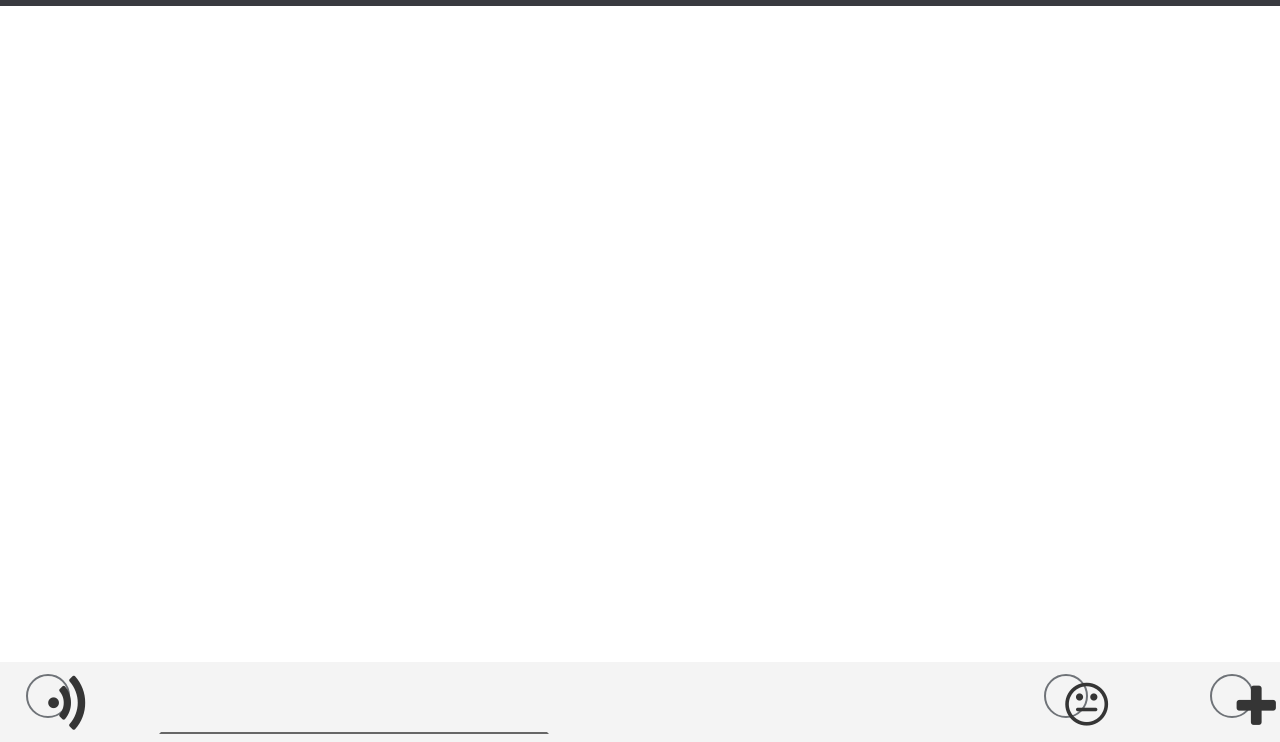
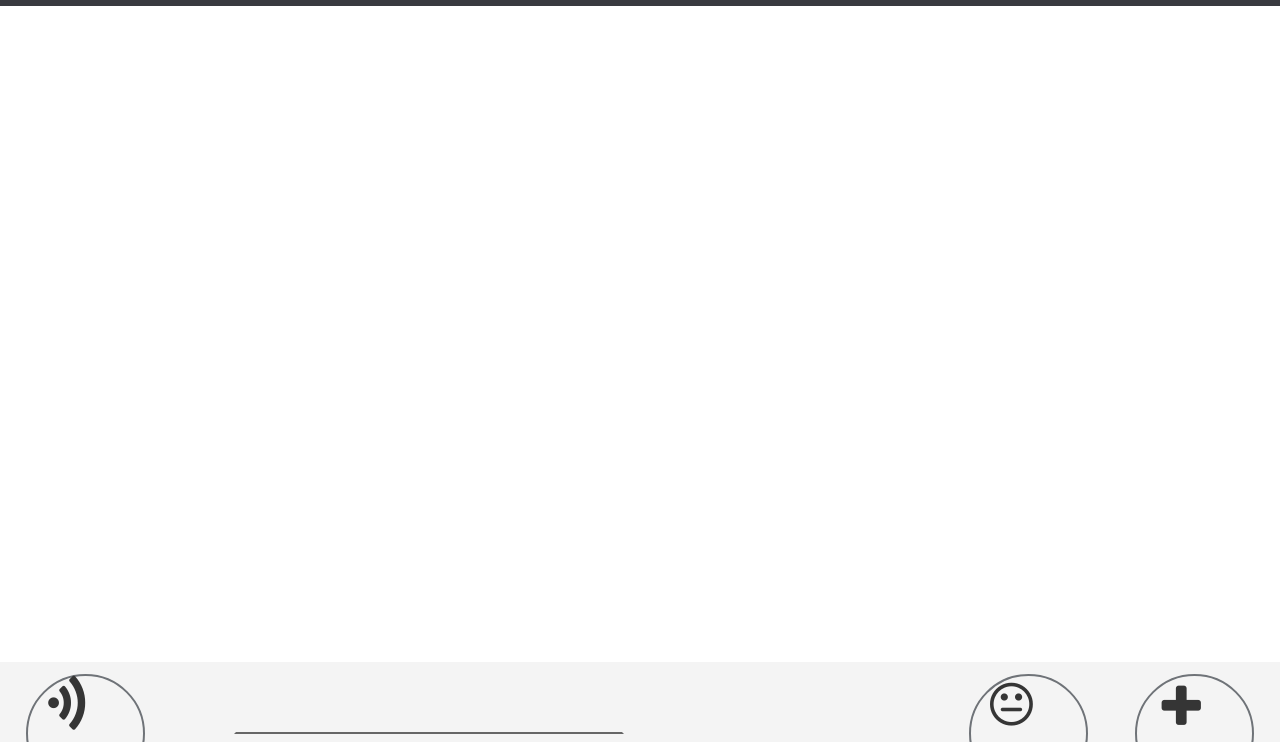
Before and after one commit to Stan1812/Realtalkingbbot, a plain HTML site: page index.html in a window 1280 px wide. Shown: the part 58-800 px from the top of the page. Drawn offline with Linux system fonts and the light colour scheme.

Commit message:
修复布局问题

```diff
--- a/css/style.css
+++ b/css/style.css
@@ -67,6 +67,7 @@ background-size:cover;
 	border-radius:1vw;
 	padding: 1vh;
 }
+
 .bot_pic{
 	background-image:url(../imgs/02.jpg);
 }
@@ -91,8 +92,8 @@ background-size:cover;
 	color:#353535;
 }
 .footer_font{
-	width: 5vh;
-	height: 5vh;
+	width: 9vw;
+	height: 9vw;
 	display: inline-block;
 	border: 2px solid #6f7378;
 	border-radius: 50%;margin-top: 1.5vh;
```
